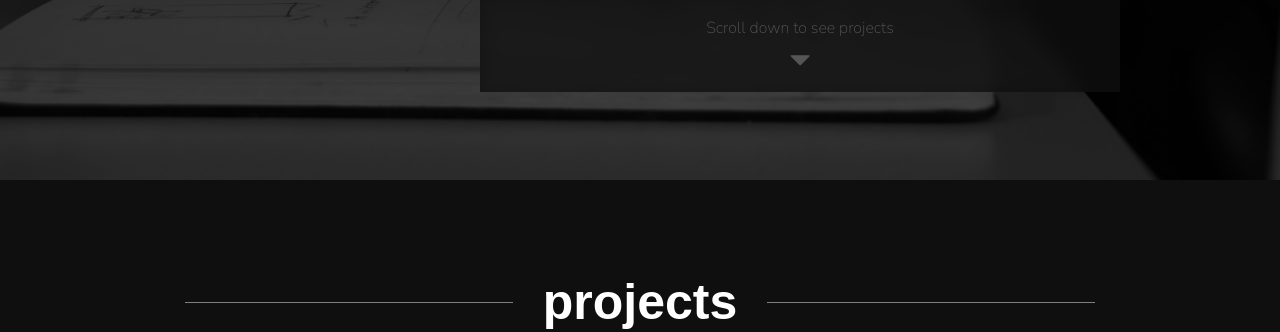
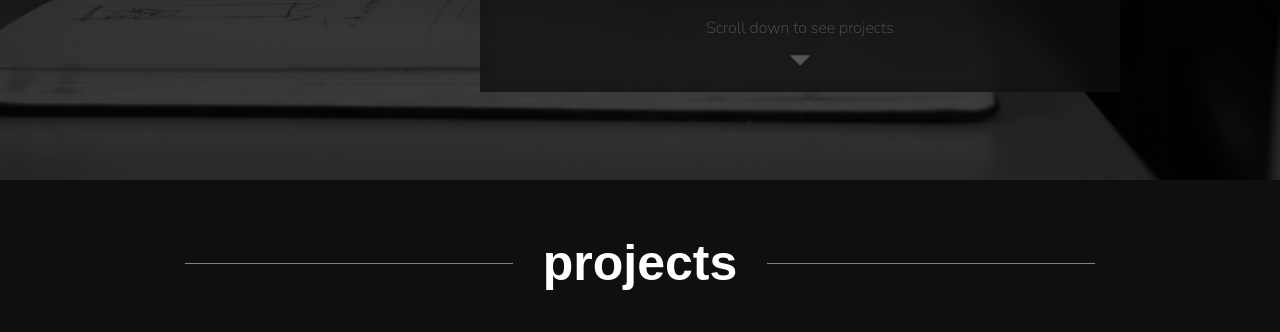
Before and after one commit to tony1duan/tony1duan.github.io, a plain HTML site: page index.html in a window 1280 px wide. Shown: the part 620-952 px from the top of the page. Drawn offline with nearby package versions, Linux system fonts and the light colour scheme.

Commit message:
fixed project list scroll location

```diff
--- a/css/style.css
+++ b/css/style.css
@@ -1049,7 +1049,11 @@ footer .right-half a:hover {
 
 .nav-manu-place-holder {
     width: 100%;
-    height: 70px;
+    height: 1px;
+}
+
+.project-list-title {
+    margin-top:55px;
 }
 
 .project-item h2 {
--- a/index.html
+++ b/index.html
@@ -137,7 +137,7 @@
     <main role="main" class="padding-bottom-l" id="projects">
         <div class="container">
             <div class="nav-manu-place-holder"></div>
-            <h1 class="white center-lines center-text"><span>projects</span></h1>
+            <h1 class="project-list-title white center-lines center-text"><span>projects</span></h1>
         </div>
         <a class="item-generic-paper project-item margin-top-m" href="project-generic-paper.html">
             <div class="container white generic-paper-bg">
```
